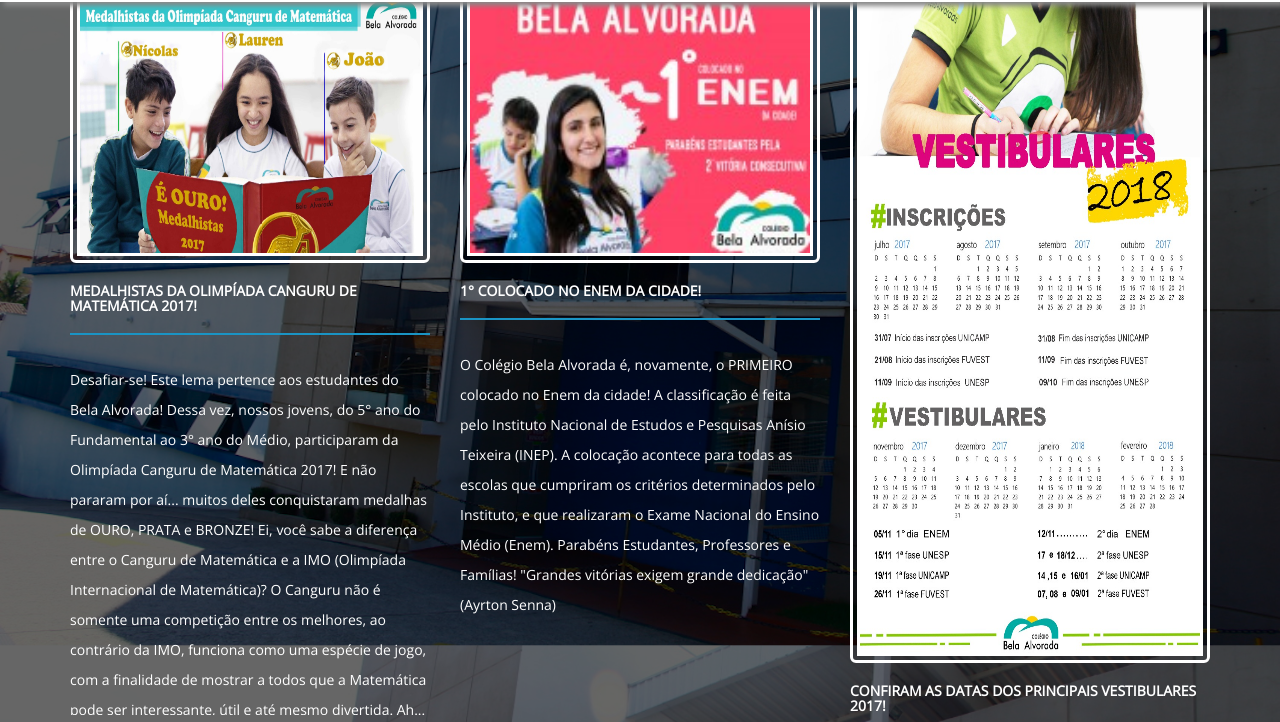
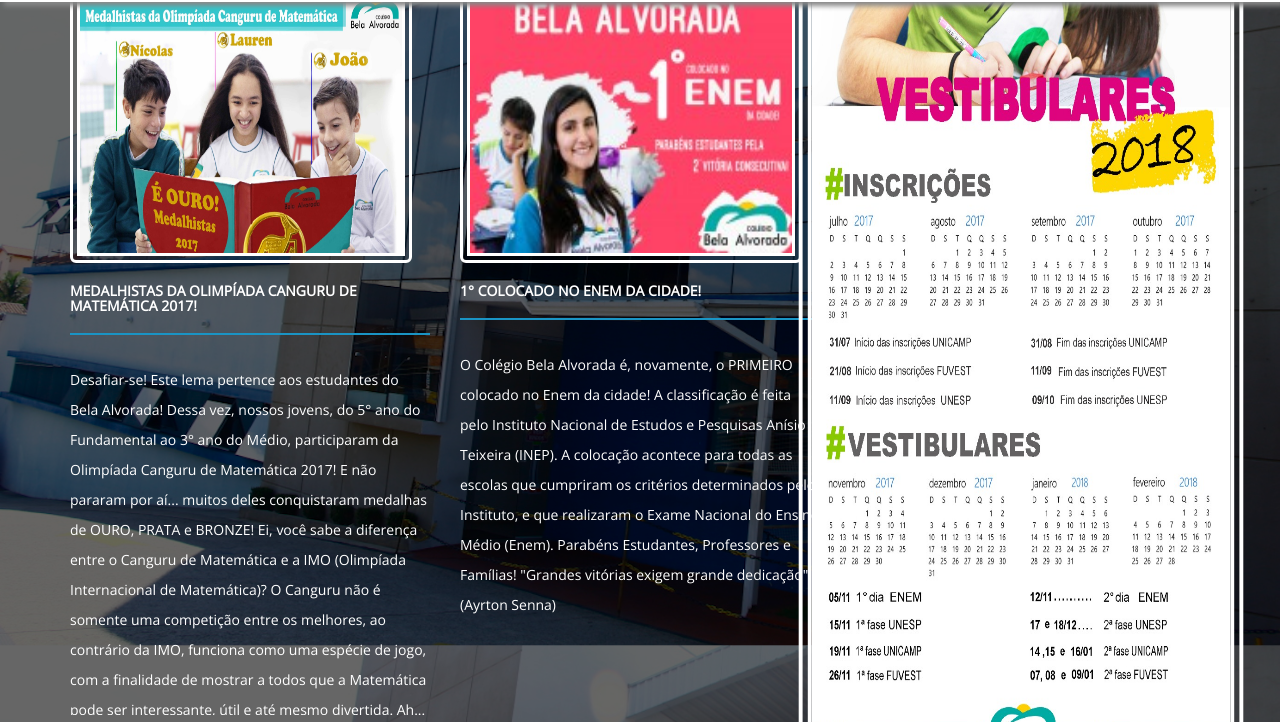
Before and after one commit to fuchien/alvorada, a website: page dist1/index.html in a window 1280 px wide. In both pictures the pointer is over the picture 1030 px from the left and 2491 px from the top of the page. Shown: the part 2169-2891 px from the top of the page. Drawn offline with nearby package versions, Linux system fonts and the light colour scheme.

Commit message:
Add img transform scale

```diff
--- a/dist1/assets/css/style.css
+++ b/dist1/assets/css/style.css
@@ -318,12 +318,18 @@
 
 .faculty-div img {
     border: 10px double #fff;
-    width: 100%;
+    width: 95%;
     height: 35vh;
 }
 
 .faculty-div .vest {
     min-height: 85vh;
+}
+
+.faculty-div .vest:hover {
+    -ms-transform: scale(1.3); /* IE 9 */
+    -webkit-transform: scale(1.3); /* Safari */
+    transform: scale(1.3);
 }
 
 
```
